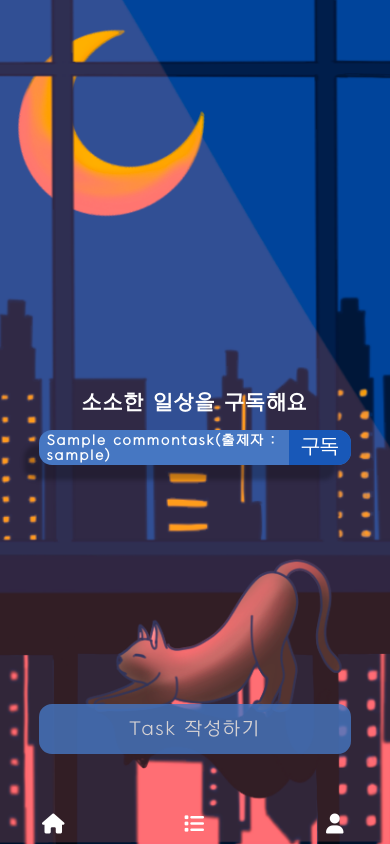
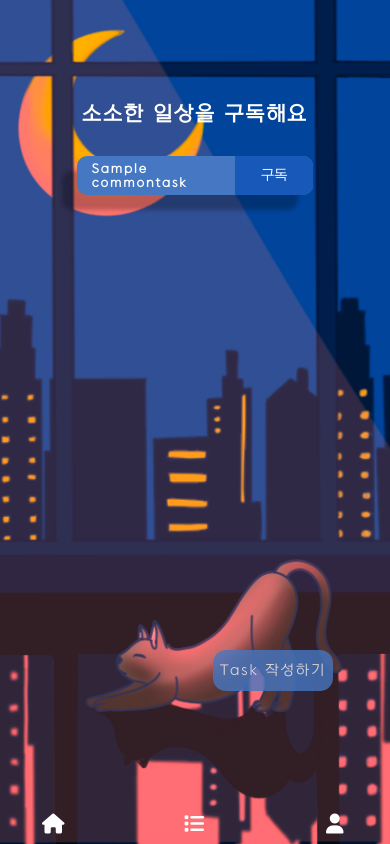
Before and after one commit to Tedhoon/LittleAchievement, a Django app: template LittleAchievement/taskcreate/templates/tasklist.html in a window 390 px wide. Run offline with Django 3.2, Linux system fonts and the light colour scheme; the template is opened without the code that fills it: values that come from a table or form of the project are taken from there, others are empty; tables that the repository leaves empty hold one stand-in row (values such as "Sample post"); parts of the project's set-up code (start-up, migrations or seed data) failed here and were passed over; some libraries are stand-ins or nearby versions.

Commit message:
[mdf] list page 들어가는데 login athenticate 추가 및 전체적인 Page 구성 다잡고, 반응형 적용

```diff
--- a/LittleAchievement/basestatic/css/base.css
+++ b/LittleAchievement/basestatic/css/base.css
@@ -66,7 +66,9 @@ body{
     /* border-right: 2px solid #0D4294; */
 }
 
-
+.bottom_nav > a:hover{
+    color:#9186f3
+}
 
 .back_img{
     position: absolute;
--- a/LittleAchievement/config/settings/base.py
+++ b/LittleAchievement/config/settings/base.py
@@ -120,3 +120,5 @@ MEDIA_URL = '/media/'
 MEDIA_ROOT = os.path.join(BASE_DIR, 'media')
 
 LOGIN_REDIRECT_URL = "/"
+
+LOGIN_URL = "login"
--- a/LittleAchievement/taskcreate/static/css/task.css
+++ b/LittleAchievement/taskcreate/static/css/task.css
@@ -29,35 +29,37 @@ h1 {
 
 
 .each_list{
+    width:100%;
+    color:white;
+
     display: flex;
     align-items: center;
     justify-content: center;
-    width: 80vw;
-    border-radius: 13px;
-    margin-top: 1.5rem;
-    height: 3.5rem;
-    font-size: 12px;
+    border-radius: 10px;
+    margin-bottom: 1.5rem;
     background-color: #4677c2;
     box-shadow: -15px 15px 4px rgba(0, 0, 0, 0.25);
 
-    /* text-align: center; */
+    overflow:hidden
 }
 
 .each_list_left{
     padding-left: 8px;
     width: 80%;
-    font-size: 13px;
+    font-size: 1.2rem;
     font-weight: bold;
     text-align: left;
+    padding:0 1.5rem;
 }
 .each_list_right{
     width: 20%;
     display: flex;
+    padding:1rem 0.5rem;
+
     justify-content: center;
     align-items: center;
     background-color: #1858b8;
-    border-radius: 0px 13px 13px 0px;
-    height: 3.5rem;
+
 }
 .button{
     border: none;
@@ -66,10 +68,19 @@ h1 {
     text-align: center;
     text-decoration: none;
     display: inline-block;
-    font-size: 20px;
+    font-size: 1.4rem;
     cursor: pointer;
+    outline: none;
 }
 
+.button:active, .button:focus{
+    outline: none;
+}
+.btn_disabled ,.list_right_disabled{
+    background-color: #79808b;
+    font-size:1.4rem;
+    cursor: default;
+}
 .add_btn{
     background-color: white;
 }
@@ -80,20 +91,22 @@ h1 {
     justify-content: center;
     align-items: center;
     position: absolute;
-    text-align: center;
+
     border: 2px solid #4677c2;
     opacity: 0.8;
     background-color: #4677c2;
-    /* right:3rem; */
-    bottom: 9rem;
-    width:80vw;
-    height:50px;
+    right:3rem;
+    bottom: -7rem;
+    padding:1rem 0.5rem;
     border-radius: 13px;
-    font-size: 18px;
+    font-size: 1.8rem;
 
 
 }
+.task_create_btn:hover{
+        opacity: 1;
 
+}
 
 /* 드롭다운 구현 */
 
@@ -103,14 +116,43 @@ h1 {
     left:-1rem;
 }
 ::-webkit-scrollbar-track-piece {
-  background-color: #ffffff;
+  background-color: #ffffff57;
       border-radius: 0.4rem;
 
   /* background-color: #ffffff; */
 }
 ::-webkit-scrollbar-thumb {
   border-radius: 1rem;
-  background-color: #aaa;
+  background-color: rgba(6, 88, 211, 0.911);
       border-radius: 0.4rem;
 
 }
+
+.form_wrap{
+padding:0 2rem;
+width:59.5vh;
+    position: relative;
+
+}
+form{
+    height:55vh;
+    overflow-y: scroll;
+    padding:0 3rem;
+}
+
+h1{
+    margin-top:-12rem;
+    margin-bottom:3rem;
+}
+
+@media(max-width:400px){
+    .form_wrap{
+        width:unset;
+    }
+    .each_list_right{
+        width:40%;
+    }
+    .task_create_btn{
+        font-size:1.4rem;
+    }
+}
--- a/LittleAchievement/taskcreate/templates/taskcreate.html
+++ b/LittleAchievement/taskcreate/templates/taskcreate.html
@@ -1,7 +1,6 @@
 {%extends 'base.html'%}
 {%load static%}
 {% block extrahead %}
-<link rel="stylesheet" href="{% static 'css/task.css' %}">
 <link rel="stylesheet" href="{% static 'css/taskcreate.css' %}">
 
 {% endblock %}
@@ -65,7 +64,7 @@
 
         <div class="tc_btn_wapper">
 
-            <button class="tc_create_btn" type="submit"> 작성 ✒ </button>
+            <button class="tc_create_btn" type="submit"> 작성 🖍 </button>
         </div>
     </form>
 
--- a/LittleAchievement/taskcreate/templates/tasklist.html
+++ b/LittleAchievement/taskcreate/templates/tasklist.html
@@ -1,14 +1,16 @@
 {%extends 'base.html'%}
 {%load static%}
 {% block extrahead %}
+
 <link rel="stylesheet" href="{% static 'css/task.css' %}">
-<link rel="stylesheet" href="{% static 'css/base.css' %}">
 
 {% endblock %}
 
 {%block content%}
 
 
+<h1>소소한 일상을 구독해요</h1>
+<div class="form_wrap">
 
     <form method="post" action="{% url 'subscribe'%}">
         {%csrf_token%}
@@ -19,49 +21,65 @@
             <h1> 선택하지 못합니다.</h1>
             {%for one_task in task_list %}
 
-    <li>
-        <div class="each_list">
-
-            {{one_task.name}}(출제자 : {{one_task.maker}})
-            {%if not one_task in mytask_list%}
-
-            <button type="submit" name="subscribe_task" value="{{one_task.id}}">
-                구독
-            </button>
-        </div>
-        {%endif%}
-        </div>
-    </li>
-    {%endfor%}
-
-    {%else%}
-
-    <h1>소소한 일상을 구독해요</h1>
-    {%for one_task in task_list %}
-
-    <li>
             <div class="each_list">
                 <div class="each_list_left">
-                {{one_task.name}}(출제자 : {{one_task.maker}})
+                    {{one_task.name}}
+                    <!--(출제자 : {{one_task.maker}})-->
+
+                </div>
                 {%if not one_task in mytask_list%}
-            </div>
                 <div class="each_list_right">
                     <button class='button' type="submit" name="subscribe_task" value="{{one_task.id}}">
                         구독
                     </button>
                 </div>
+                {%else%}
+                <div class="each_list_right list_right_disabled">
+
+                    <button class=' button btn_disabled' disabled name="subscribe_task" value="{{one_task.id}}">
+
+                        구독중
+                    </button>
+
+                </div>
                 {%endif%}
             </div>
-    </li>
+            {%endfor%}
+
+        {%else%}
+
+            {%for one_task in task_list %}
+
+                <div class="each_list">
+                    <div class="each_list_left">
+                        {{one_task.name}}<!--(출제자 : {{one_task.maker}})-->
+
+                    </div>
+                    {%if not one_task in mytask_list%}
+                        <div class="each_list_right">
+                            <button class='button' type="submit" name="subscribe_task" value="{{one_task.id}}">
+                                구독
+                            </button>
+                        </div>
+                    {%else%}
+                        <div class="each_list_right list_right_disabled">
+
+                            <button class=' button btn_disabled' disabled name="subscribe_task" value="{{one_task.id}}">
+
+                                구독중
+                            </button>
+
+                        </div>
+                    {%endif%}
+                </div>
             {%endfor%}
 
         {%endif%}
-    <a href="{% url 'taskcreate'%}">
-        <div class="task_create_btn">
+
+    <a class="task_create_btn" href="{% url 'taskcreate'%}">
             Task 작성하기
-        </div>
     </a>
 </form>
-
+</div>
 
 {%endblock%}
```
Also changed, not shown: LittleAchievement/taskcreate/static/css/taskcreate.css (+18 -0 lines), LittleAchievement/taskcreate/views.py (+4 -6 lines). Lines whose indentation alone changed are shown as unchanged.
